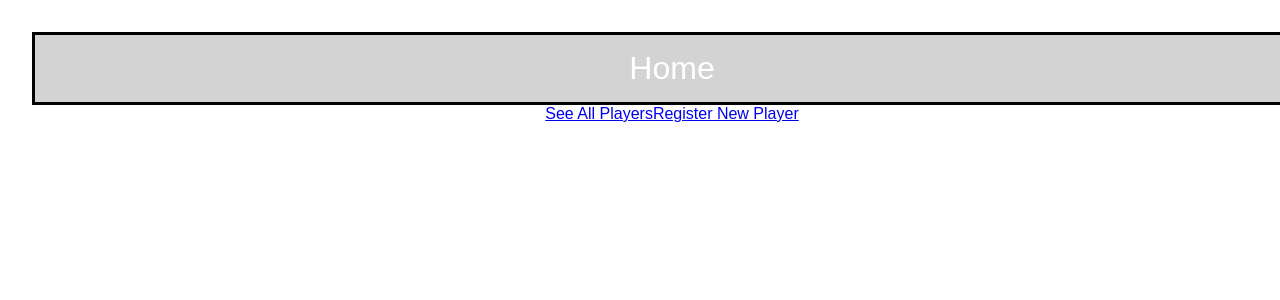
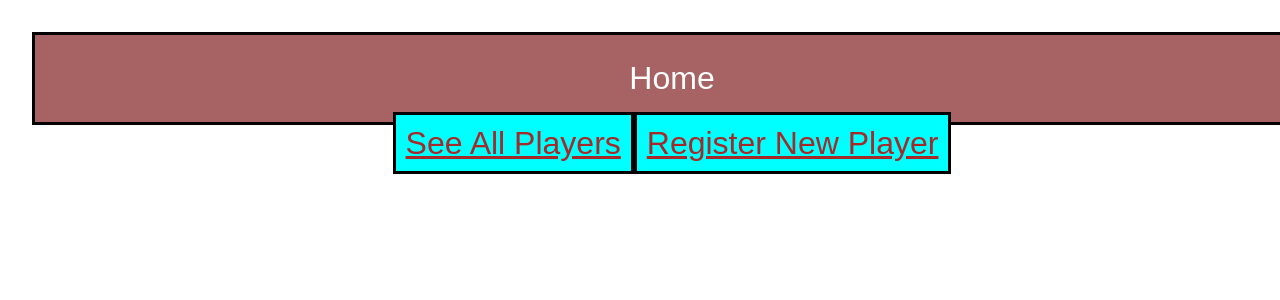
Before and after one commit to Puppy-Bowl-React-Stars/PuppyBowlReact, a React (Vite) app: page / in a window 1280 px wide. Shown: the top 300 px of the page. Built offline with nearby package versions, Linux system fonts and the light colour scheme.

Commit message:
add search bar

```diff
--- a/src/App.jsx
+++ b/src/App.jsx
@@ -1,25 +1,86 @@
+// import "./App.css";
+// import React, { useState, useEffect } from "react";
+// import { Routes, Route } from "react-router-dom";
+// import AllPlayers from "./components/AllPlayers";
+// import SinglePlayer from "./components/SinglePlayer";
+// import NewPlayerForm from "./components/NewPlayerForm";
+// import NavBar from "./components/NavBar";
+// import Home from "./components/home";
+// import SearchBar from "./components/Search";
+
+
+// export default function App() {
+//   const [searchTerm, setSearchTerm] = useState('');
+//   const [players, setPlayers] = useState([]); // Initialize as an empty array
+
+//   useEffect(() => {
+//     async function fetchPlayersData() {
+//       try {
+//         const response = await fetch(
+//           'https://fsa-puppy-bowl.herokuapp.com/api/2302-ACC-PT-WEB-PT-A/players'
+//         );
+//         const data = await response.json();
+//         setPlayers(data.players);
+//       } catch (error) {
+//         console.error(error);
+//       }
+//     }
+//     fetchPlayersData();
+//   }, []);
+
+//   const handleSearch = (term) => {
+//     setSearchTerm(term); // Update the search term in the state
+//   };
+
+//   // Filter players based on the search term
+//   const filteredPlayers = players.filter((player) =>
+//     player.name.includes(searchTerm) || player.breed.includes(searchTerm)
+//   );
+
+
+//   return (
+//     <>
+//       <NavBar />
+//       <div id="main-section">
+//         <div className="App">
+//         <SearchBar onSearch={handleSearch} />
+//         </div>
+//         <Routes>
+//           <Route path="/" element={<Home />} />
+//           <Route
+//             path="/allplayers"
+//             element={<AllPlayers players={filteredPlayers} />}
+//           />
+//           <Route path="/players/:id" element={<SinglePlayer />} />
+//           <Route path="/playerform" element={<NewPlayerForm />} />
+//         </Routes>
+//       </div>
+//     </>
+//   );
+// }
+
+
 import "./App.css";
+import React, { useState, useEffect } from "react";
 import { Routes, Route } from "react-router-dom";
 import AllPlayers from "./components/AllPlayers";
 import SinglePlayer from "./components/SinglePlayer";
 import NewPlayerForm from "./components/NewPlayerForm";
 import NavBar from "./components/NavBar";
-import Home from "./components/home"
+import Home from "./components/home";
+
 
 export default function App() {
-
-
   return (
     <>
-
-     <NavBar />
-     <div id="main-section">
-     <Routes>
-        <Route path='/' element={<Home/>} />
-        <Route path='/allplayers' element={<AllPlayers/>} />
-        <Route path='/players/:id' element={<SinglePlayer />} />
-        <Route path='/playerform' element={<NewPlayerForm />} />
-    </Routes>
+    <div className="main-section">
+    <NavBar />
+      <Routes>
+        <Route path="/" element={<Home />} />
+        <Route path="/allplayers" element={<AllPlayers />} />
+        <Route path="/players/:id" element={<SinglePlayer />} />
+        <Route path="/playerform" element={<NewPlayerForm />} />
+      </Routes>
     </div>
     </>
   );
--- a/src/components/AllPlayers.jsx
+++ b/src/components/AllPlayers.jsx
@@ -1,21 +1,75 @@
+// import React, { useEffect, useState } from "react";
+// import fetchAllPlayers from "./ajaxHelpers";
+// import { useNavigate } from "react-router-dom";
+
+// export default function AllPlayers() {
+//   const [players, setPlayers] = useState([]);
+//   const [isLoading, setIsLoading] = useState(true); // New state to track loading state
+
+//   useEffect(() => {
+//     async function fetchData() {
+//       try {
+//         const fetchedPlayers = await fetchAllPlayers();
+//         setPlayers(fetchedPlayers);
+//         setIsLoading(false); // Set loading state to false
+//       } catch (error) {
+//         console.error(error);
+//         setIsLoading(false); // Set loading state to false even if there's an error
+//       }
+//     }
+//     fetchData();
+//   }, []);
+
+//   const navigate = useNavigate();
+
+//   if (isLoading) {
+//     return <div>Loading...</div>; // Display loading message while fetching data
+//   }
+
+//   const playerRows = players.map(player => (
+//     <tr key={player.id} >
+//       <td>{player.name}</td>
+//       <td className="images"><img src={player.imageUrl} width="100" height="100"/></td>
+//       <td><button  className="detailsbutton" onClick={() => {
+//       navigate(`/players/${player.id}`);
+//     }}
+// >details</button></td>
+//     </tr>
+//   ));
+
+//   return (
+//     <table>
+//       <thead>
+//         <tr>
+//           <th>Name</th>
+//           <th>Image</th>
+//         </tr>
+//       </thead>
+//       <tbody>
+//         {playerRows}</tbody>
+//     </table>
+//   );
+// }
+
 import React, { useEffect, useState } from "react";
 import fetchAllPlayers from "./ajaxHelpers";
-// import SinglePlayer from "./SinglePlayer";
 import { useNavigate } from "react-router-dom";
 
 export default function AllPlayers() {
   const [players, setPlayers] = useState([]);
-  const [isLoading, setIsLoading] = useState(true); // New state to track loading state
+  const [filteredPlayers, setFilteredPlayers] = useState([]); // New state for filtered players
+  const [isLoading, setIsLoading] = useState(true);
 
   useEffect(() => {
     async function fetchData() {
       try {
         const fetchedPlayers = await fetchAllPlayers();
         setPlayers(fetchedPlayers);
-        setIsLoading(false); // Set loading state to false
+        setFilteredPlayers(fetchedPlayers); // Initialize filtered players with all players
+        setIsLoading(false);
       } catch (error) {
         console.error(error);
-        setIsLoading(false); // Set loading state to false even if there's an error
+        setIsLoading(false);
       }
     }
     fetchData();
@@ -23,22 +77,43 @@ export default function AllPlayers() {
 
   const navigate = useNavigate();
 
+  const handleSearch = (searchTerm) => {
+    const filtered = players.filter((player) =>
+      player.name.toLowerCase().includes(searchTerm.toLowerCase())
+    );
+    setFilteredPlayers(filtered);
+  };
+
   if (isLoading) {
-    return <div>Loading...</div>; // Display loading message while fetching data
+    return <div>Loading...</div>;
   }
 
-  const playerRows = players.map(player => (
-    <tr key={player.id} >
+  const playerRows = filteredPlayers.map((player) => (
+    <tr key={player.id}>
       <td>{player.name}</td>
-      <td className="images"><img src={player.imageUrl} width="100" height="100"/></td>
-      <td><button  className="detailsbutton" onClick={() => {
+      <td className="images">
+        <img src={player.imageUrl} width="100" height="100" alt={player.name} />
+      </td>
+      <td>
+        <button
+          className="detailsbutton"
+          onClick={() => {
             navigate(`/players/${player.id}`);
           }}
->details</button></td>
+        >
+          details
+        </button>
+      </td>
     </tr>
   ));
 
   return (
+    <div>
+      <input
+        type="text"
+        placeholder="Search..."
+        onChange={(e) => handleSearch(e.target.value)}
+      />
       <table>
         <thead>
           <tr>
@@ -46,8 +121,8 @@ export default function AllPlayers() {
             <th>Image</th>
           </tr>
         </thead>
-      <tbody>
-        {playerRows}</tbody>
+        <tbody>{playerRows}</tbody>
       </table>
+    </div>
   );
 }
--- /dev/null
+++ b/src/components/Search.jsx
@@ -0,0 +1,27 @@
+import React from 'react';
+
+const SearchBar = ({ onSearch }) => {
+  const handleSearchChange = (e) => {
+    const searchTerm = e.target.value;
+    onSearch(searchTerm); // Notify the parent component about the search term
+  };
+
+  return (
+    <header>
+      <form className="search">
+        <input
+          className="search_input"
+          type="text"
+          id="search"
+          placeholder="Search..."
+          onChange={handleSearchChange}
+        />
+        <button className="search_button" type="submit">
+          Search
+        </button>
+      </form>
+    </header>
+  );
+};
+
+export default SearchBar;
--- a/src/components/home.jsx
+++ b/src/components/home.jsx
@@ -4,9 +4,9 @@ import { Link } from "react-router-dom";
 export default function Home() {
     return (
         <div>
-        <Link to="/allplayers" className="allplayers">See All Players</Link>
+        <Link to="/allplayers" className="playerbutton">See All Players</Link>
 
-        <Link to="/playerform" className="newplayer">Register New Player</Link>
+        <Link to="/playerform" className="playerbutton">Register New Player</Link>
         </div>
     );
   }
--- a/src/index.css
+++ b/src/index.css
@@ -51,9 +51,9 @@ a:hover :nth-child(2) {
 /* Target the #navbar element */
 #navbar {
   display: flex;
-  justify-content: space-around;
-  background-color: lightgray;
-  padding: 10px;
+  /* justify-content: space-around; */
+  background-color: rgb(167, 99, 99);
+  padding: 20px;
 }
 
 /* Target the Link components inside the #navbar element */
@@ -90,3 +90,13 @@ a:hover :nth-child(2) {
   align-items: center;
   justify-content: center;
 }
+
+
+.playerbutton {
+  background-color: aqua;
+  color:brown;
+  border: 3px solid black;
+  padding: 10px;
+  font-size: xx-large;
+
+}
```
Lines whose indentation alone changed are shown as unchanged.
